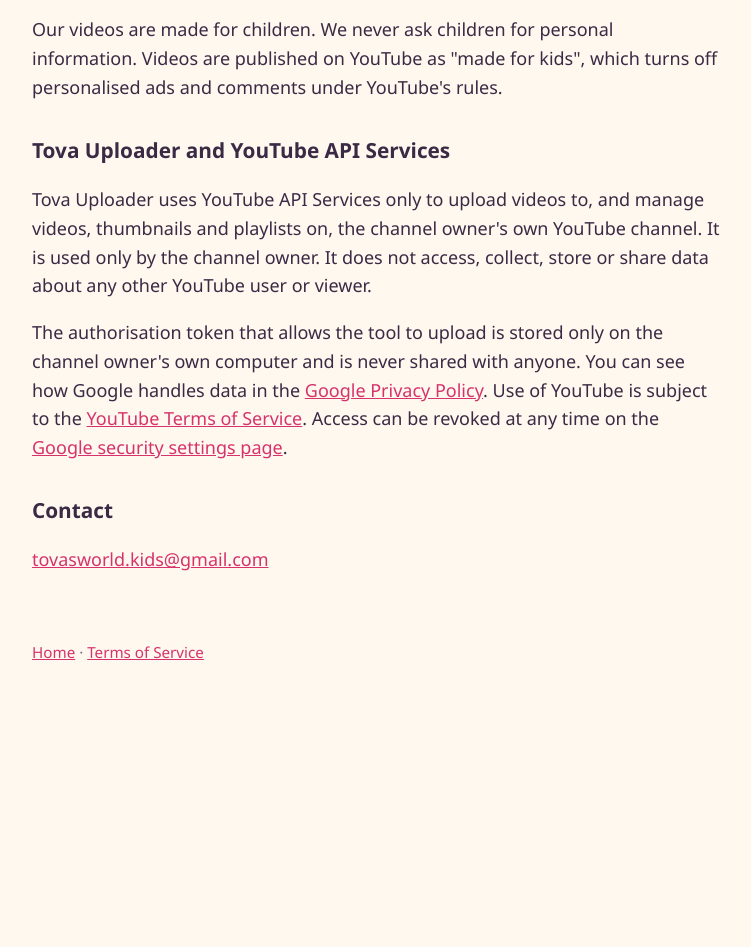
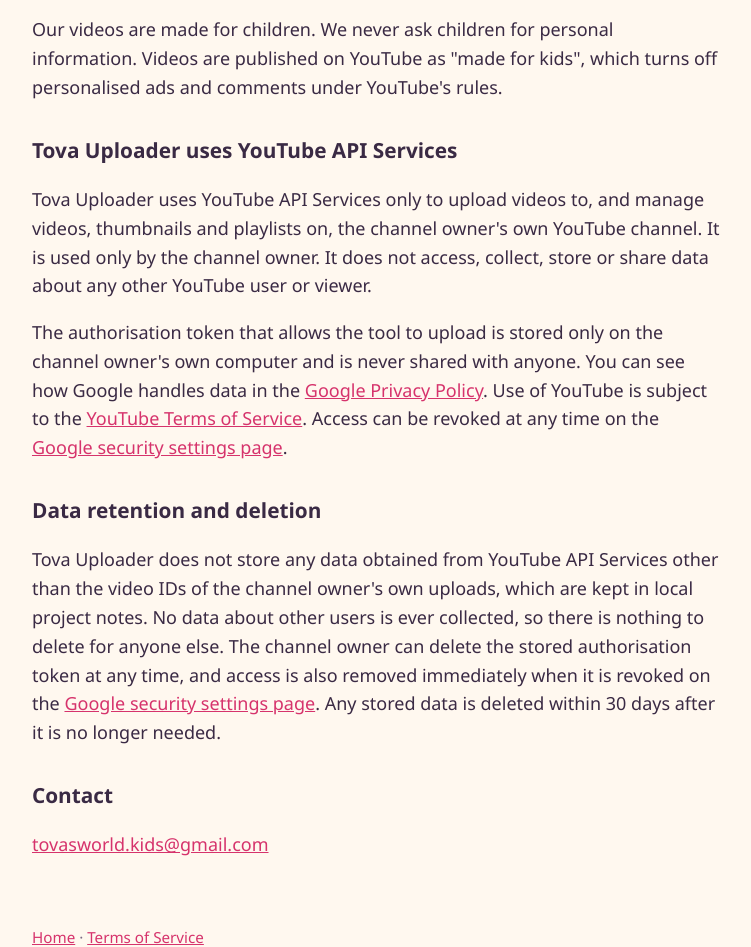
Before and after one commit to tovasworld/tovasworld.github.io, a plain HTML site: page privacy.html in a window 1280 px wide. Shown: the part 583-1530 px from the top of the page, without its empty margins (264-1015 px from the left). Before the commit the page ends 1295 px from the top, so only its background shows below. Drawn offline with Linux system fonts and the light colour scheme.

Commit message:
Add files via upload

```diff
--- a/privacy.html
+++ b/privacy.html
@@ -24,7 +24,7 @@
   <p>Our videos are made for children. We never ask children for personal information. Videos are published on
      YouTube as "made for kids", which turns off personalised ads and comments under YouTube's rules.</p>
 
-  <h2>Tova Uploader and YouTube API Services</h2>
+  <h2>Tova Uploader uses YouTube API Services</h2>
   <p>Tova Uploader uses YouTube API Services only to upload videos to, and manage videos, thumbnails and
      playlists on, the channel owner's own YouTube channel. It is used only by the channel owner. It does not
      access, collect, store or share data about any other YouTube user or viewer.</p>
@@ -35,6 +35,14 @@
      Access can be revoked at any time on the
      <a href="https://myaccount.google.com/permissions">Google security settings page</a>.</p>
 
+  <h2>Data retention and deletion</h2>
+  <p>Tova Uploader does not store any data obtained from YouTube API Services other than the video IDs of the
+     channel owner's own uploads, which are kept in local project notes. No data about other users is ever
+     collected, so there is nothing to delete for anyone else. The channel owner can delete the stored
+     authorisation token at any time, and access is also removed immediately when it is revoked on the
+     <a href="https://myaccount.google.com/permissions">Google security settings page</a>. Any stored data is
+     deleted within 30 days after it is no longer needed.</p>
+
   <h2>Contact</h2>
   <p><a href="mailto:tovasworld.kids@gmail.com">tovasworld.kids@gmail.com</a></p>
 </main>
```
Also changed, not shown: index.html (+5 -0 lines), terms.html (+3 -1 lines).
